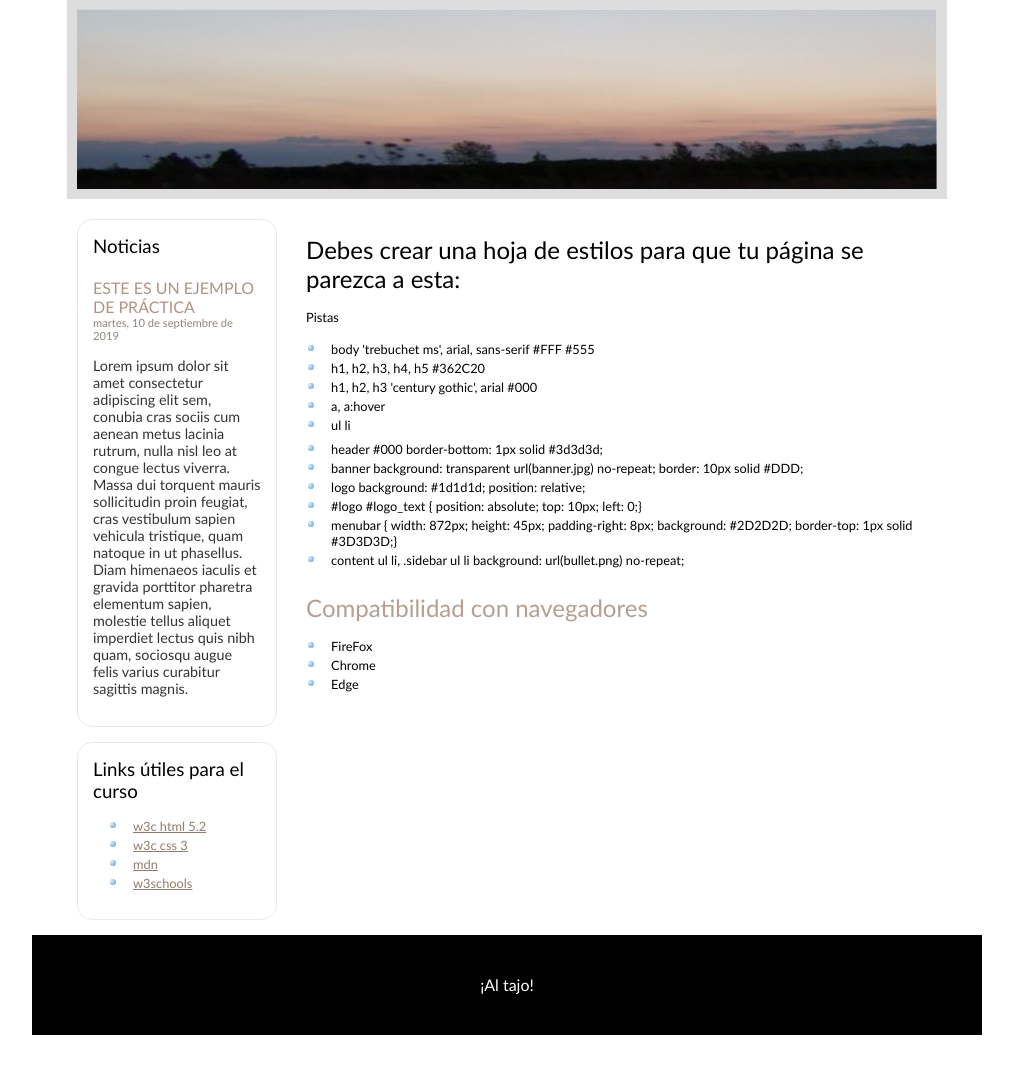
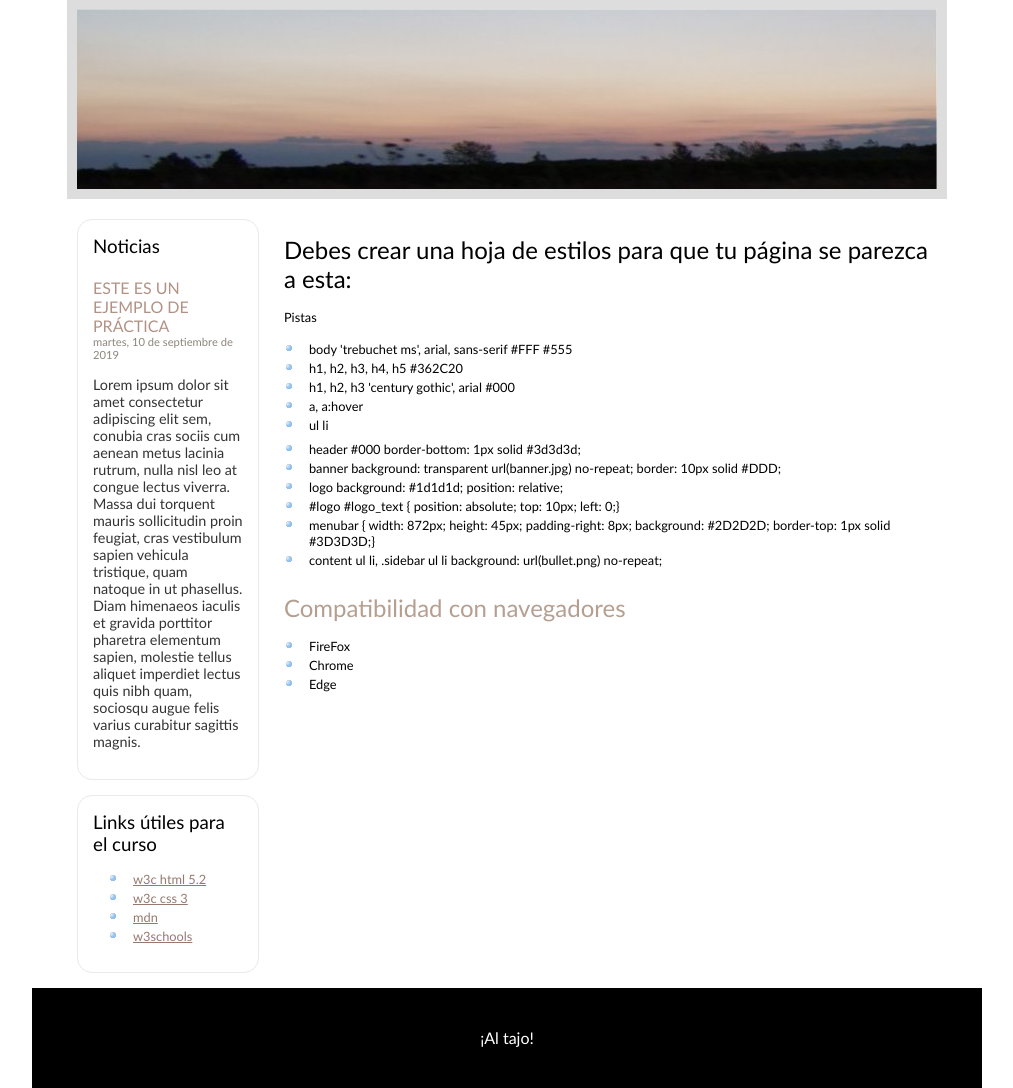
Before and after one commit to Jugacu/DAW2, a PHP site: page / in a window 1280 px wide. Shown: the part 178-1266 px from the top of the page, without its empty margins (133-1146 px from the left). Before the commit the page ends 1213 px from the top, so only its background shows below. Run offline with PHP 8.4, Linux system fonts and the light colour scheme.

Commit message:
Plastica 0002 finished

```diff
--- a/Plastica/PO0002/css/style.css
+++ b/Plastica/PO0002/css/style.css
@@ -84,19 +84,17 @@ li:empty {
     width: 860px;
     height: 180px;
     border: 10px solid #dddddd;
-    background-image: url('../img/banner.jpg');
     background-size: contain;
-    background-repeat: no-repeat;
-    background-position: center center;
+    background: #ddd url('../img/banner.jpg') no-repeat center center;
 }
 
 #site_content {
+    display: flex;
     width: 860px;
     margin: 0 auto;
 }
 
 #sidebar_container {
-    display: inline-block;
     width: 200px;
     margin: 0;
 }
@@ -137,9 +135,6 @@ li:empty {
 
 #content {
     margin-left: 25px;
-    vertical-align: top;
-    width: calc(100% - 205px - 25px);
-    display: inline-block;
 }
 
 #content ul {
```
